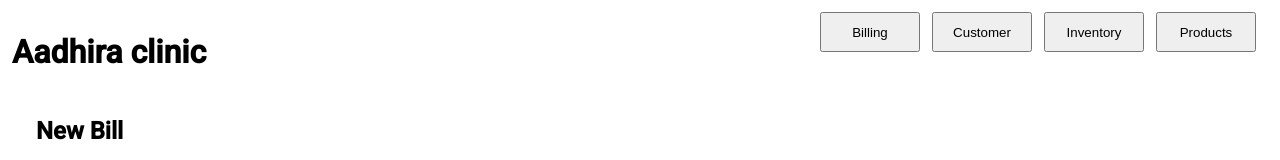
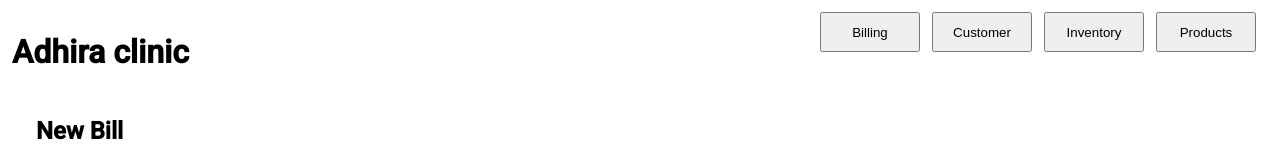
Before and after one commit to ravinsinghd/Billing, an Angular app in the folder app/: page /billing in a window 1280 px wide. Shown: the top 160 px of the page. Built offline with nearby package versions, Linux system fonts and the light colour scheme; no server answers.

Commit message:
Typo fix

```diff
--- a/app/src/app/app.component.html
+++ b/app/src/app/app.component.html
@@ -1,6 +1,6 @@
 <div class="m12">
   <div class="header">
-    <div><h1>Aadhira clinic</h1></div>
+    <div><h1>Adhira clinic</h1></div>
     <div>
       <button class="action-button" routerLink="/billing">Billing</button>
       <button class="action-button" routerLink="/customer">Customer</button>
--- a/app/src/app/billing/print/print.component.html
+++ b/app/src/app/billing/print/print.component.html
@@ -2,7 +2,7 @@
   <table class="table-style2">
     <thead>
       <tr>
-        <td colspan="5" class="tac">Aadhira clinic</td>
+        <td colspan="5" class="tac">Adhira clinic</td>
       </tr>
       <tr>
         <th>SNo</th>
```
